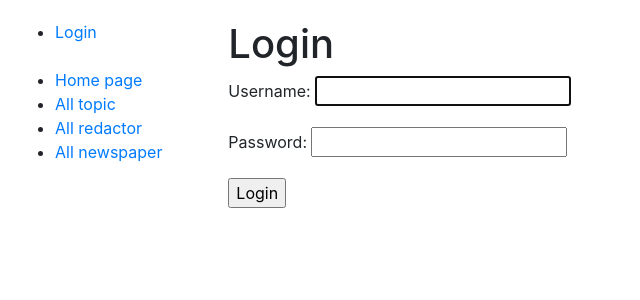
After one commit to Phoenix-Erazer/newspaper_agency, a Django app: page /accounts/login/ in a window 1280 px wide. The commit adds this page. Shown: the top 300 px of the page, without its empty margins (0-640 px from the left). Run offline with Django 4.2, Linux system fonts and the light colour scheme.

Commit message:
Added logged_out.html, login.html

```diff
--- a/newspaper_agency/settings.py
+++ b/newspaper_agency/settings.py
@@ -102,6 +102,8 @@ AUTH_PASSWORD_VALIDATORS = [
 
 AUTH_USER_MODEL = "newspaper.Redactor"
 
+LOGIN_REDIRECT_URL = "/"
+
 # Internationalization
 # https://docs.djangoproject.com/en/4.2/topics/i18n/
 
--- a/newspaper_agency/urls.py
+++ b/newspaper_agency/urls.py
@@ -20,4 +20,5 @@ from django.urls import path, include
 urlpatterns = [
     path("admin/", admin.site.urls),
     path("", include("newspaper.urls", namespace="newspaper")),
+    path("accounts/", include("django.contrib.auth.urls")),
 ]
--- a/templates/includes/sidebar.html
+++ b/templates/includes/sidebar.html
@@ -1,4 +1,12 @@
 <ul class="sidebar-nav">
+    {% if user.is_authenticated %}
+      <li> User: {{ user.username }}</li>
+      <li><a href="{% url 'logout' %}">Logout</a></li>
+  {% else %}
+    <li><a href="{% url 'login' %}">Login</a></li>
+  {% endif %}
+
+  <br>
   <li><a href="{% url 'newspaper:index' %}">Home page</a></li>
   <li><a href="{% url 'newspaper:topic-list' %}">All topic</a></li>
   <li><a href="{% url 'newspaper:redactor-list' %}#">All redactor</a></li>
--- a/templates/newspaper/index.html
+++ b/templates/newspaper/index.html
@@ -10,4 +10,5 @@
         <li>Num redactors: {{ num_redactors }}</li>
         <li>Num newspapers: {{ num_newspapers }}</li>
     </ul>
+  <p>You have visited this page {{ num_visits }} time{{ num_visits|pluralize }}.</p>
 {% endblock %}
--- a/templates/newspaper/redactor_list.html
+++ b/templates/newspaper/redactor_list.html
@@ -8,6 +8,10 @@
       {% for redactor in redactor_list %}
         <li>
           <a href=" {% url 'newspaper:redactor-detail' pk=redactor.id %}">{{ redactor.username }}</a>
+          ({{ redactor.first_name }} {{ redactor.last_name }})
+          {% if redactor.username == user.username %}
+            (Me)
+          {% endif %}
         </li>
 
       {% endfor %}
--- /dev/null
+++ b/templates/registration/logged_out.html
@@ -0,0 +1,6 @@
+{% extends "base.html" %}
+
+{% block content %}
+  <p>Logged out</p>
+  <a href="{% url 'login' %}">Click here to login again.</a>
+{% endblock %}
--- /dev/null
+++ b/templates/registration/login.html
@@ -0,0 +1,16 @@
+{% extends "base.html" %}
+
+{% block content %}
+  <h1>Login</h1>
+
+  {% if form.errors %}
+    <p style="">Invalid credentials</p>
+  {% endif %}
+
+  <form method="post" action="{% url 'login' %}">
+    {% csrf_token %}
+    {{ form.as_p }}
+    <input type="submit" value="Login">
+    <input type="hidden" name="next" value="{{ next }}">
+  </form>
+{% endblock %}
```
Also changed, not shown: newspaper/views.py (+11 -5 lines), newspaper/migrations/0002_alter_redactor_options.py (added).
